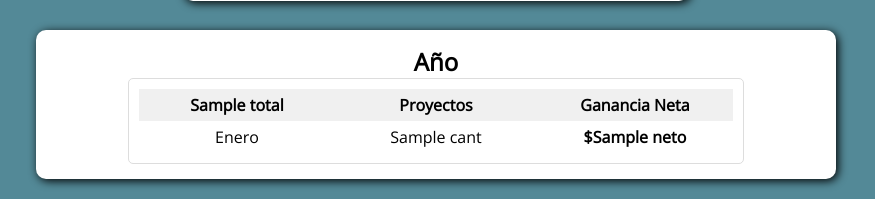
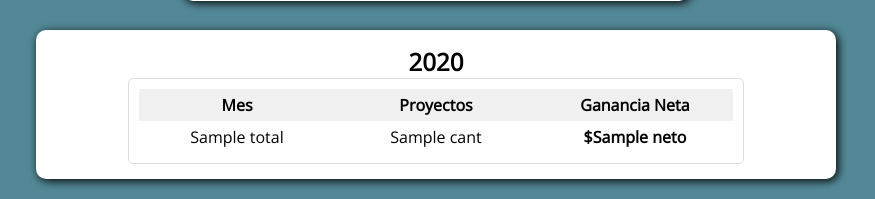
Before and after one commit to Emitax123/JFG, a Django app: template ProjectManager/templates/balance_template.html in a window 1280 px wide. Shown: the part 665-864 px from the top of the page, without its empty margins (204-1079 px from the left). Run offline with Django 4.2, Linux system fonts and the light colour scheme; the template is opened without the code that fills it: most values are stand-ins (such as "Sample title", 1, 10 or a date in 2020); some libraries are stand-ins or nearby versions.

Commit message:
Fix: Balance 5

```diff
--- a/ProjectManager/templates/balance_template.html
+++ b/ProjectManager/templates/balance_template.html
@@ -38,13 +38,13 @@
 
 <div>
     <div class="monthly-summary">
-        <div class="title"><h2>Año</h2></div>
+        <div class="title"><h2>{{year}} </h2></div>
         {% for total in monthly_totals %}
         {% with currentMonth=forloop.counter %}
 
         <div class="month-data">
-            <div class="month-details title"><span>{{total.month_name}} </span><span>Proyectos</span><span>Ganancia Neta</span></div>
-            <div class="month-details"><span>Enero </span><span> {{total.cant}} </span><span style="font-weight: bold;"> ${{ total.neto }}</span></div>
+            <div class="month-details title"><span>Mes</span><span>Proyectos</span><span>Ganancia Neta</span></div>
+            <div class="month-details"><span>{{total.month_name}} </span><span> {{total.cant}} </span><span style="font-weight: bold;"> ${{ total.neto }}</span></div>
         {% endwith %}
 
 
```
